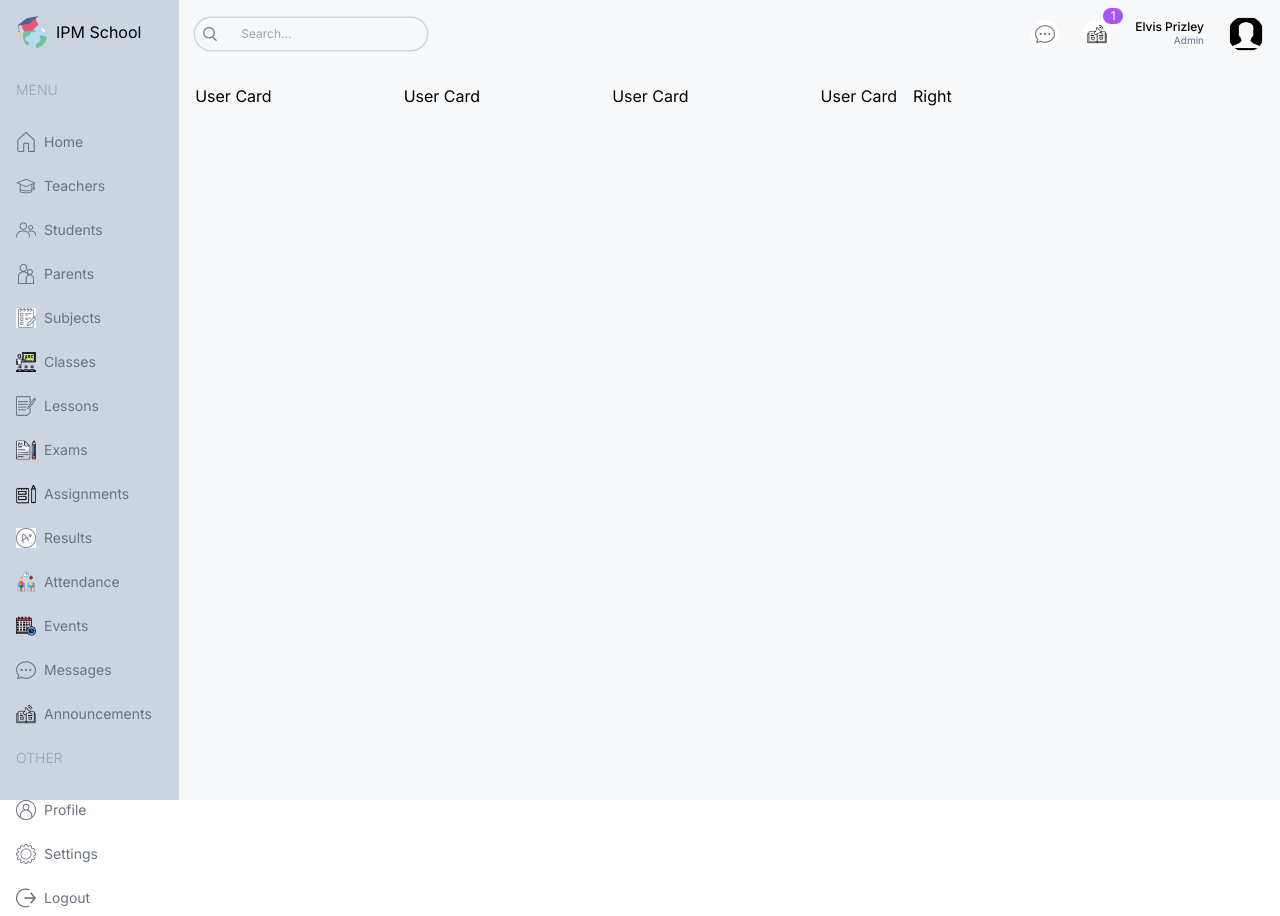
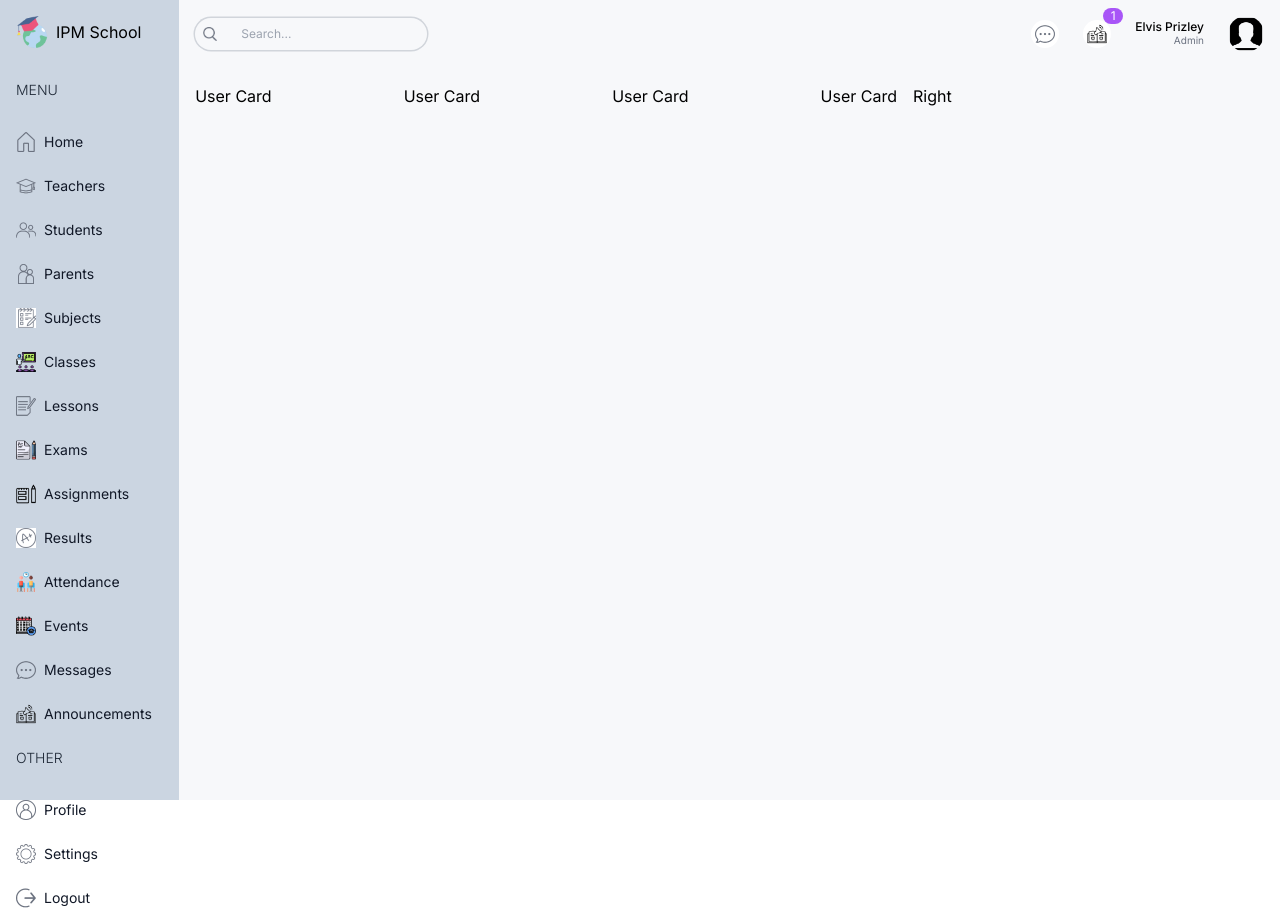
Before and after one commit to abilioepalanga/School-Management-Dashboard, a Next.js app: page /admin in a window 1280 px wide. Built offline with nearby package versions, Linux system fonts and the light colour scheme.

Commit message:
Add color to text in a left content

```diff
--- a/src/components/Menu.tsx
+++ b/src/components/Menu.tsx
@@ -121,14 +121,14 @@ const Menu = () => {
         <div className="mt-4 text-sm">
             {menuItems.map((i) => (
                 <div className="flex flex-col gap-2" key={i.title}>
-                    <span className="hidden lg:block text-gray-400  font-light my-4">
+                    <span className="hidden lg:block text-gray-800  font-light my-4">
                         {i.title}
                     </span>
                     {i.items.map((item) => (
                         <Link
                             href={item.href}
                             key={item.label}
-                            className="flex items-center justify-center lg:justify-start gap-2 text-gray-500 py-2"
+                            className="flex items-center justify-center lg:justify-start gap-2 text-gray-900 py-2"
                         >
                             <Image
                                 src={item.icon}
```
